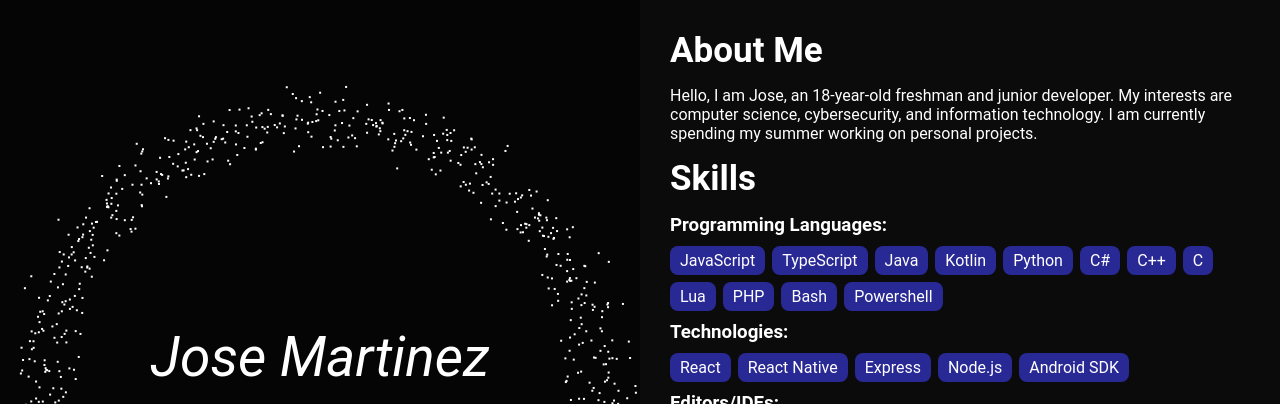
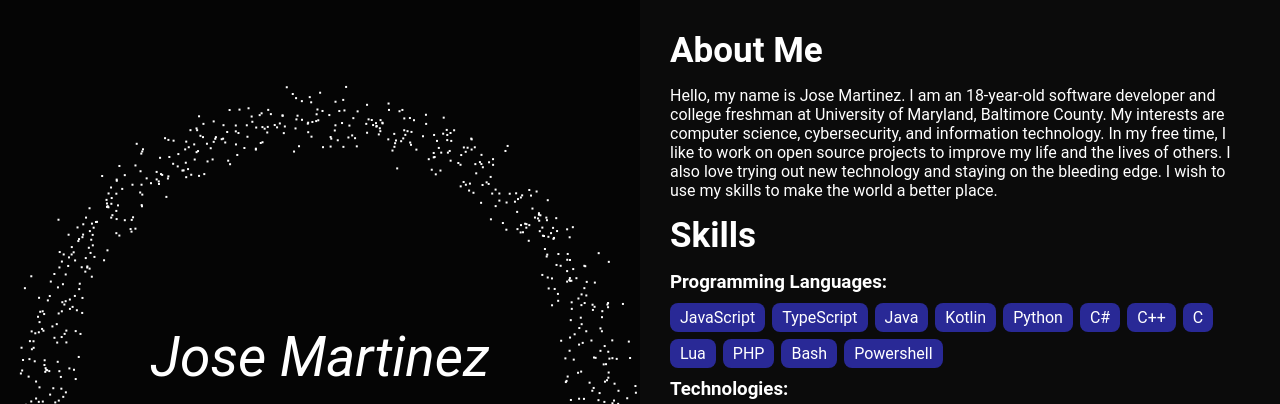
Before and after one commit to BirdRoad1/portfolio, a website: page web/portfolio.html in a window 1280 px wide. Shown: the top 404 px of the page. Drawn offline with Linux system fonts and the light colour scheme.

Commit message:
feature: edit wording

```diff
--- a/package.json
+++ b/package.json
@@ -4,7 +4,7 @@
   "description": "My portfolio website",
   "main": "index.js",
   "scripts": {
-    "build": "rm -rf dist/ && tsc && cp -r private web dist/",
+    "build": "rm -rf dist/ && tsc && cp -r package.json private web dist/",
     "dev": "tsx --watch src/index.ts",
     "lint": "eslint ."
   },
--- a/web/portfolio.html
+++ b/web/portfolio.html
@@ -33,10 +33,11 @@
       <div class="content-right">
         <h1>About Me</h1>
         <p>
-          Hello, I am Jose, an 18-year-old freshman and junior developer. My
+          Hello, my name is Jose Martinez. I am an 18-year-old software developer and college freshman at University of Maryland, Baltimore County. My
           interests are computer science, cybersecurity, and information
-          technology. I am currently spending my summer working on personal
-          projects.
+          technology. In my free time, I like to work on open source projects to improve my life and
+          the lives of others. I also love trying out new technology and staying on the bleeding edge.
+          I wish to use my skills to make the world a better place.
         </p>
         <h1>Skills</h1>
         <div class="skills">
@@ -182,7 +183,7 @@
           <div class="cert">
             <div>
               <div class="cert-header">
-                <h2>SANS GSEC</h2>
+                <h2><a href="https://www.credly.com/users/jose-martinez.fbce1fcc">SANS GSEC</a></h2>
                 <p>2025</p>
               </div>
               <p>Grant from National Cyber Scholarship Foundation</p>
@@ -191,7 +192,7 @@
           <div class="cert">
             <div>
               <div class="cert-header">
-                <h2>SANS GFACT</h2>
+                <h2><a href="https://www.credly.com/users/jose-martinez.fbce1fcc">SANS GFACT</a></h2>
                 <p>2024</p>
               </div>
               <p>Grant from National Cyber Scholarship Foundation</p>
```
